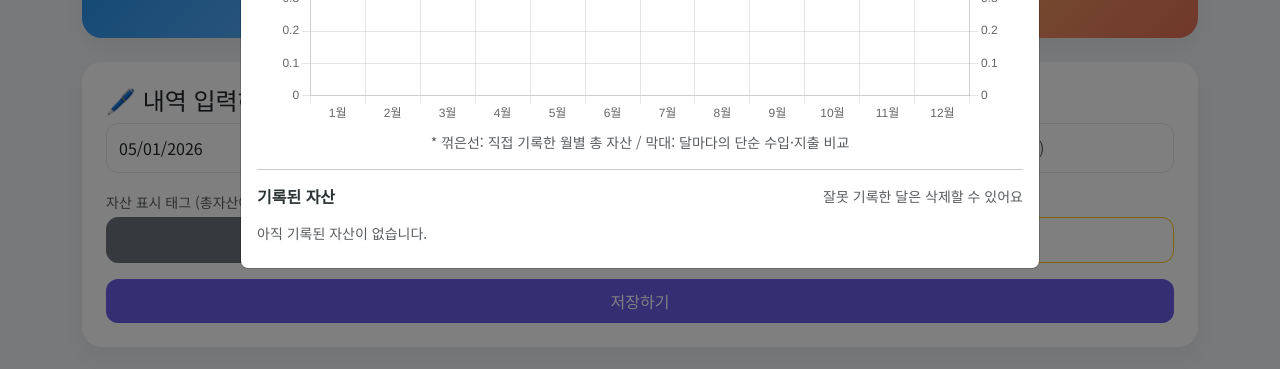
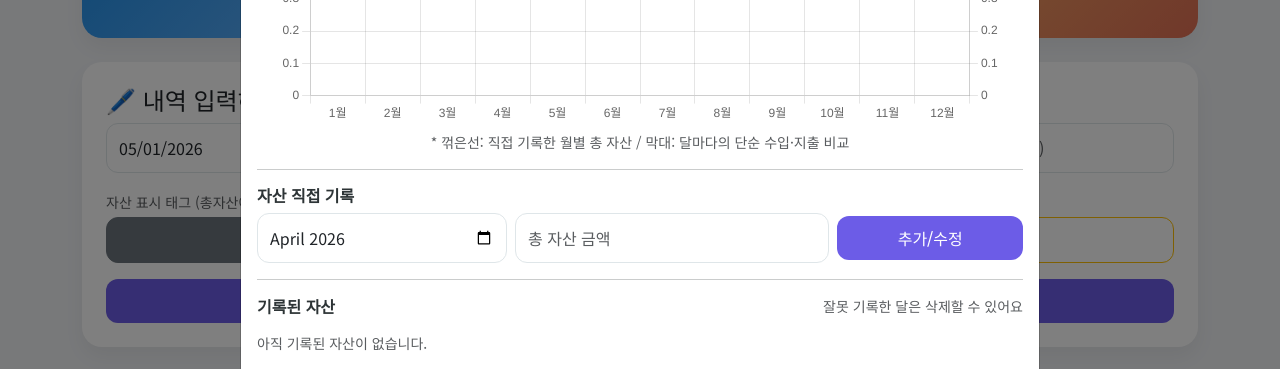
Before and after one commit to 49ball/budget, a plain HTML site: page index.html in a window 1280 px wide. Both pictures are taken after a click on the button "📈 자산 변동". Shown: the part 367-736 px from the top of the page. Drawn offline with nearby package versions, Linux system fonts and the light colour scheme.

Commit message:
자산변동 입력칸 추가

```diff
--- a/index.html
+++ b/index.html
@@ -485,6 +485,21 @@
                 <canvas id="assetTrendChart"></canvas>
                 <p class="text-center text-muted small mt-2">* 꺾은선: 직접 기록한 월별 총 자산 / 막대: 달마다의 단순 수입·지출 비교</p>
                 <hr>
+                <div class="mb-3">
+                    <h6 class="mb-2 fw-bold">자산 직접 기록</h6>
+                    <div class="row g-2 align-items-center">
+                        <div class="col-md-4">
+                            <input type="month" id="manualAssetMonth" class="form-control">
+                        </div>
+                        <div class="col-md-5">
+                            <input type="text" id="manualAssetAmount" class="form-control" placeholder="총 자산 금액">
+                        </div>
+                        <div class="col-md-3 d-grid">
+                            <button class="btn btn-primary" onclick="saveManualMonthlyAsset()">추가/수정</button>
+                        </div>
+                    </div>
+                </div>
+                <hr>
                 <div class="d-flex justify-content-between align-items-center mb-2">
                     <h6 class="mb-0 fw-bold">기록된 자산</h6>
                     <small class="text-muted">잘못 기록한 달은 삭제할 수 있어요</small>
@@ -598,10 +613,56 @@
         renderMonthlyAssetRecords();
     }
 
+    function parseKrwAmount(value) {
+        return parseInt(String(value || '').replace(/[^0-9-]/g, '')) || 0;
+    }
+
+    function getPreviousMonthKey(date) {
+        const prevMonth = new Date(date.getFullYear(), date.getMonth() - 1, 1);
+        return getMonthKey(prevMonth);
+    }
+
+    function resetManualMonthlyAssetForm() {
+        const monthInput = document.getElementById('manualAssetMonth');
+        const amountInput = document.getElementById('manualAssetAmount');
+        if (monthInput && !monthInput.value) {
+            monthInput.value = getPreviousMonthKey(currentDate);
+        }
+        if (amountInput) amountInput.value = '';
+    }
+
+    function saveManualMonthlyAsset() {
+        const monthInput = document.getElementById('manualAssetMonth');
+        const amountInput = document.getElementById('manualAssetAmount');
+        const monthVal = monthInput ? monthInput.value : '';
+        const amount = parseKrwAmount(amountInput ? amountInput.value : '');
+
+        if (!monthVal) {
+            alert("기록할 달을 선택해주세요.");
+            return;
+        }
+
+        if (amount <= 0) {
+            alert("기록할 총 자산 금액을 입력해주세요.");
+            return;
+        }
+
+        monthlyAssetsData[monthVal] = amount;
+        localStorage.setItem('couple_monthly_assets', JSON.stringify(monthlyAssetsData));
+        renderMonthlyAssetRecords();
+
+        if (assetTrendChartInstance) {
+            renderAssetTrendChart();
+        }
+
+        if (amountInput) amountInput.value = '';
+        alert(`[${monthVal}] 총 자산이 ${amount.toLocaleString()}원으로 기록되었습니다.`);
+    }
+
     function deleteMonthlyAssetRecord(monthKey) {
         if (monthlyAssetsData[monthKey] === undefined) return;
 
-        const amount = parseInt(monthlyAssetsData[monthKey]) || 0;
+        const amount = parseKrwAmount(monthlyAssetsData[monthKey]);
         const confirmed = confirm(`[${monthKey}] 기록된 자산 ${amount.toLocaleString()}원을 삭제할까요?`);
         if (!confirmed) return;
 
@@ -630,7 +691,7 @@
             <div class="list-group-item d-flex justify-content-between align-items-center">
                 <div>
                     <strong>${monthKey}</strong>
-                    <span class="text-muted ms-2">${(parseInt(amount) || 0).toLocaleString()}원</span>
+                    <span class="text-muted ms-2">${parseKrwAmount(amount).toLocaleString()}원</span>
                 </div>
                 <button class="btn btn-outline-danger btn-sm" onclick="deleteMonthlyAssetRecord('${monthKey}')">삭제</button>
             </div>
@@ -1772,6 +1833,7 @@
             assetTrendModal = new bootstrap.Modal(document.getElementById('assetTrendModal'));
         }
         assetTrendModal.show();
+        resetManualMonthlyAssetForm();
         renderMonthlyAssetRecords();
         setTimeout(renderAssetTrendChart, 300);
     }
```
